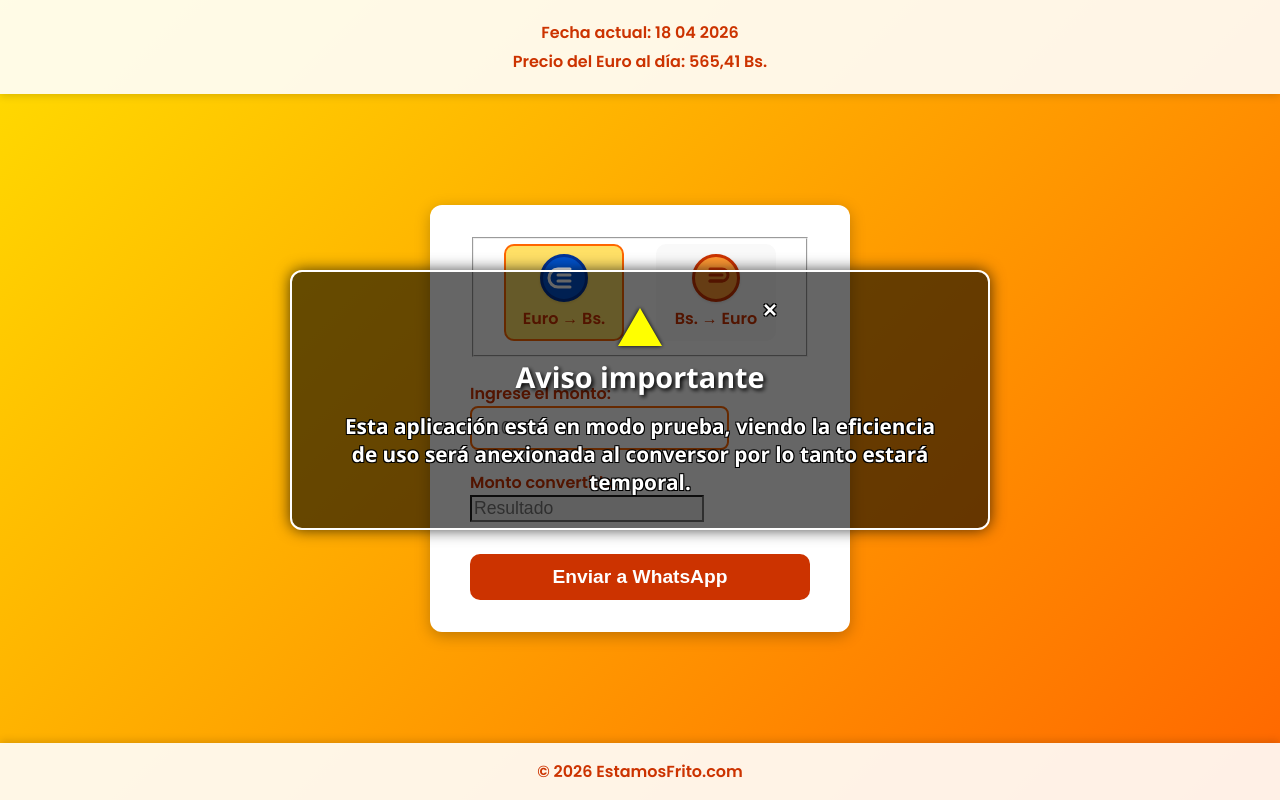
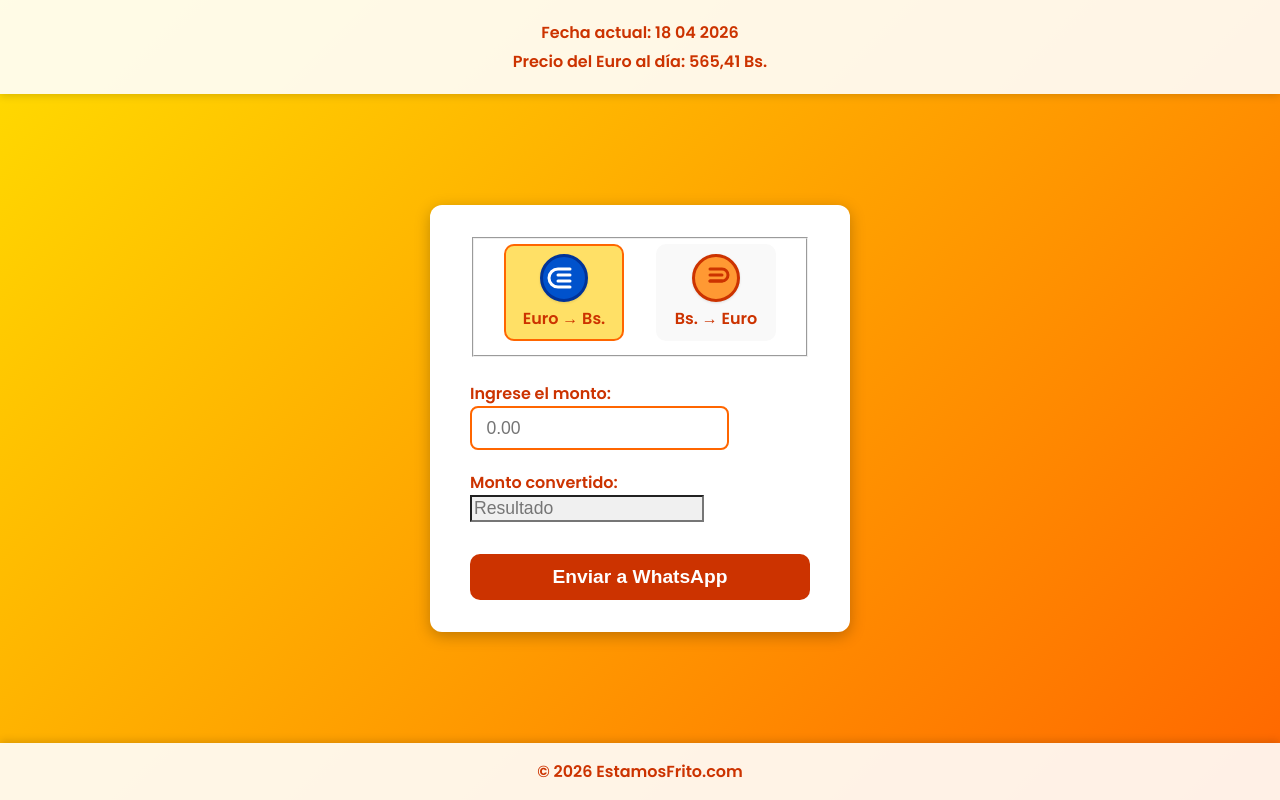
Before and after one commit to Matrix-Proyec/Conversor-euro-a-bol-vares-, a plain HTML site: page index.html in a window 1280 px wide. Drawn offline with Linux system fonts and the light colour scheme.

Commit message:
Update index.html

```diff
--- a/index.html
+++ b/index.html
@@ -187,83 +187,7 @@
       .currency-label::after {
         display: none;
       }
-    }
 
-
-
-
-
-    /* Estilos generales para el banner */
-    #banner-aviso {
-      position: fixed;
-      top: 50%;
-      left: 50%;
-      transform: translate(-50%, -50%);
-      background-color: rgba(0, 0, 0, 0.6); /* fondo negro semi-transparente */
-      color: white;
-      padding: 2rem 3rem;
-      border-radius: 12px;
-      box-shadow: 0 0 15px rgba(0, 0, 0, 0.7);
-
-
-
-      max-width: 700px;
-      width: 90%;
-      z-index: 9999;
-      font-family: 'Segoe UI', Tahoma, Geneva, Verdana, sans-serif;
-      text-align: center;
-      border: 2px solid white;
-      user-select: none;
-    }
-
-    /* Texto con borde negro para mejor legibilidad */
-    #banner-aviso p {
-      font-size: 1.3rem;
-      font-weight: 600;
-      color: white;
-      text-shadow:
-        -1px -1px 0 #000,
-        1px -1px 0 #000,
-        -1px 1px 0 #000,
-        1px 1px 0 #000;
-      margin: 1rem 0 0 0;
-    }
-
-
-
-    /* Icono de aviso (SVG) */
-    #banner-icon {
-      flex-shrink: 0;
-      width: 48px;
-      height: 48px;
-      fill: yellow;
-      filter: drop-shadow(0 0 2px black);
-    }
-
-    /* Botón cerrar */
-    #banner-close {
-      position: absolute;
-      top: 12px;
-      right: -130px;
-      background: transparent;
-      border: none;
-      color: white;
-      font-size: 1.5rem;
-      font-weight: bold;
-      cursor: pointer;
-      text-shadow:
-        -1px -1px 0 #000,
-        1px -1px 0 #000,
-        -1px 1px 0 #000,
-        1px 1px 0 #000;
-      user-select: none;
-    }
-
-    #banner-close:hover,
-    #banner-close:focus {
-      color: #ffeb3b;
-      outline: none;
-    }
   </style>
 </head>
 <body>
@@ -346,22 +270,6 @@
 
 
 
-   <!-- Banner -->
-  <div id="banner-aviso" role="alert" aria-live="assertive" aria-labelledby="banner-title" aria-describedby="banner-desc">
-    <button id="banner-close" aria-label="Cerrar aviso">&times;</button>
-    <div id="banner-content">
-      <!-- Icono de aviso temporal -->
-      <svg id="banner-icon" xmlns="http://www.w3.org/2000/svg" viewBox="0 0 24 24" aria-hidden="true" focusable="false">
-        <path d="M1 21h22L12 2 1 21zm12-3h-2v2h2v-2zm0-8h-2v6h2v-6z"/>
-      </svg>
-      <div>
-        <h2 id="banner-title" style="margin: 0; font-size: 1.8rem; font-weight: 700; text-shadow: 2px 2px 4px black;">Aviso importante</h2>
-        <p id="banner-desc">
-          Esta aplicación está en modo prueba, viendo la eficiencia de uso será anexionada al conversor por lo tanto estará temporal.
-        </p>
-      </div>
-    </div>
-  </div>
 
 
   <footer>
```
